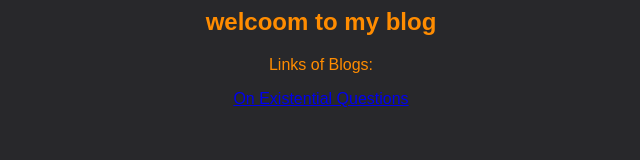
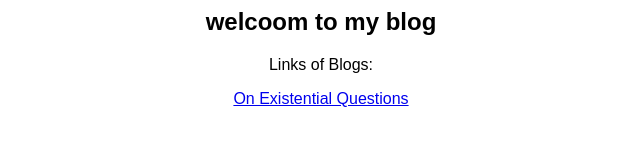
Before and after one commit to 17fifty/blog, a plain HTML site: page index.html in a window 1280 px wide. Shown: the whole page, without its empty margins (319-959 px from the left). Drawn offline with Linux system fonts and the light colour scheme.

Commit message:
Update main.css

```diff
--- a/main.css
+++ b/main.css
@@ -1,6 +1,5 @@
 body {
-	background-color:#28282B;
+	/*background-color:#28282B; */
 	text-align:center;
 	font-family: Arial, Helvetica, sans-serif;
-	color:#FF8C00 ;
 }
```
